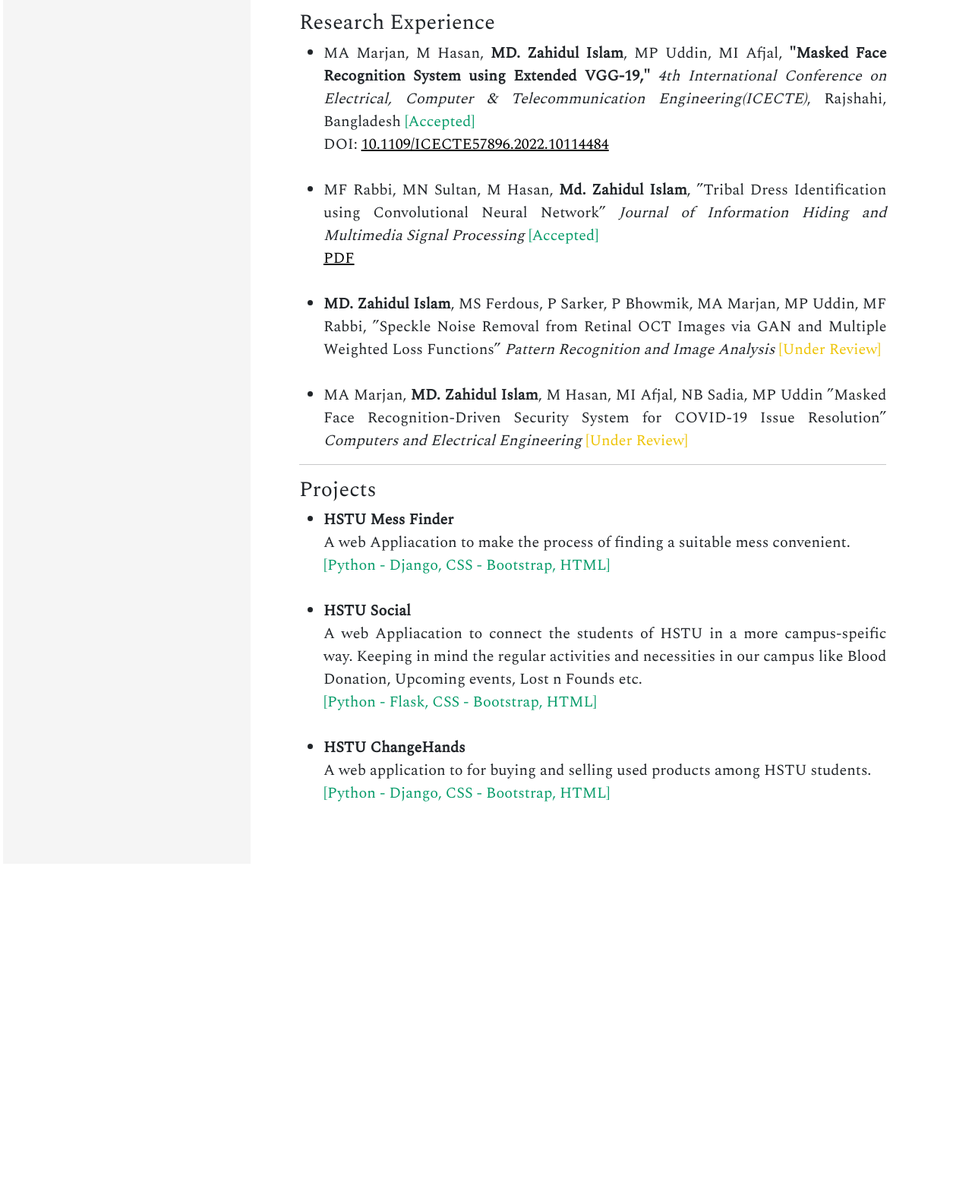
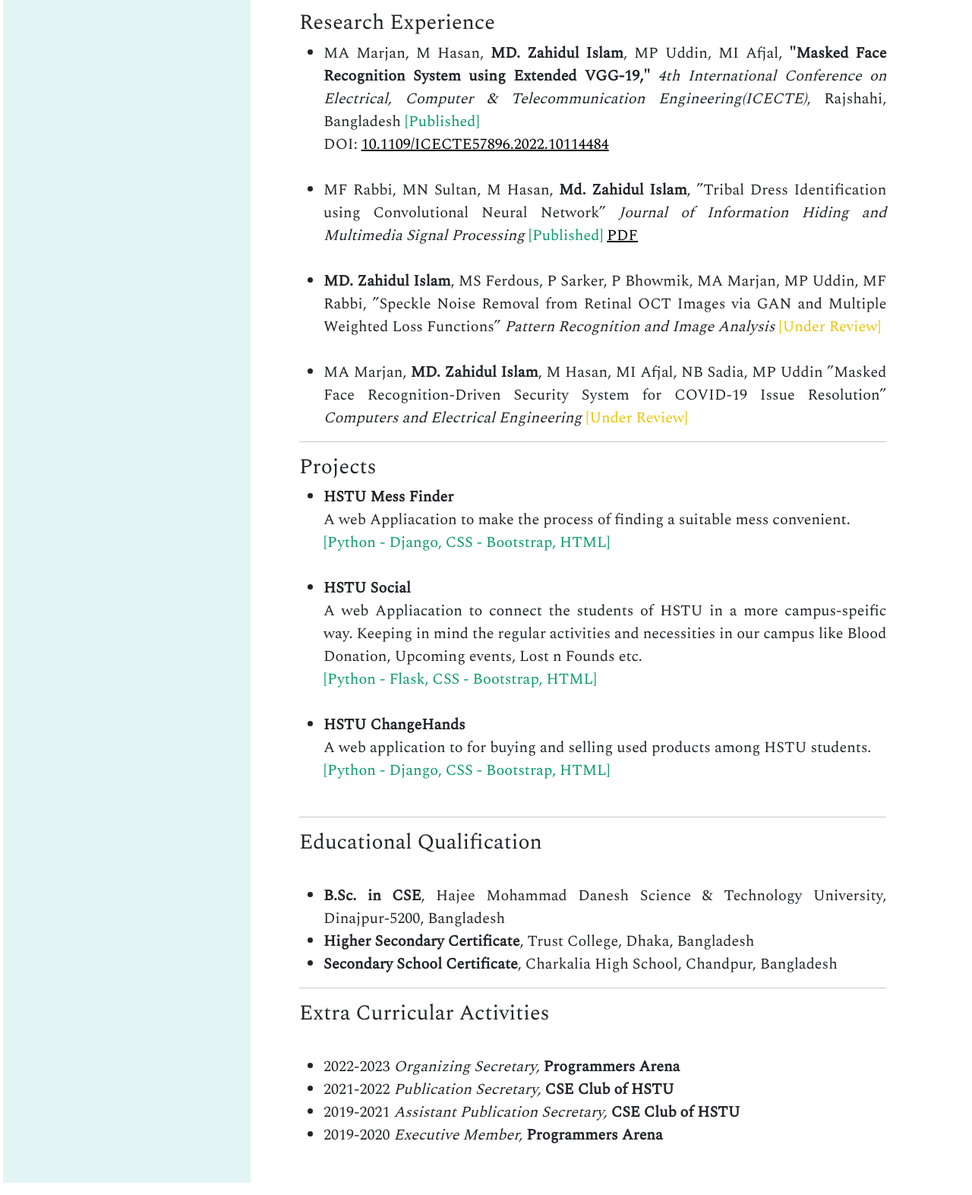
Before and after one commit to zahidcv/zahidcv.github.io, a plain HTML site: page index.html in a window 1280 px wide. Shown: the part 600-2173 px from the top of the page at 76% size. Before the commit the page ends 1753 px from the top, so only its background shows below. Drawn offline with nearby package versions, Linux system fonts and the light colour scheme.

Commit message:
added edu and extra with style change

```diff
--- a/assets/css/styles.css
+++ b/assets/css/styles.css
@@ -22,8 +22,8 @@ body {
   object-fit: cover;
 }
 .sidebar {
-  background-color:#f5f5f5;
-  font-family: "Lucida Console", "Courier New", monospace;
+  background-color:#E3F4F4;
+  font-family: 'roboto';
   /* font-family: Verdana, Arial, Helvetica, sans-serif;
   font-family: Times, "Times New Roman", Georgia, serif; */
 }
--- a/index.html
+++ b/index.html
@@ -28,6 +28,12 @@
                     <a class="nav-link" href="#projects">Projects</a>
                 </li>
                 <li class="nav-item">
+                    <a class="nav-link" href="#education">Education</a>
+                </li>
+                <li class="nav-item">
+                    <a class="nav-link" href="#extra">Extra Curricular</a>
+                </li>
+                <li class="nav-item">
                     <a class="nav-link" href="photographies.html">Photographies</a>
                 </li>
             </ul>
@@ -50,7 +56,7 @@
                         Undergrad Computer Science Student
                         <br>
                         Hajee Mohammad Danesh Science & Technology University <a href="hstu.ac.bd">(HSTU),</a>
-                        <br> Dinajpur-5200, Bangladesh <br> <hr>
+                        <br>Dinajpur-5200, Bangladesh <br> <hr>
                         <!-- <h3>Contact</h3>  -->
 
                         <!-- <i class="fa-brands fa-github"></i>  Github -->
@@ -58,8 +64,8 @@
                 </div>
                 <div class="row">
                     <div class="col m-3">
-                        <i class="fa-solid fa-location-dot"></i>  Dinajpur-5200,Bangladesh
-<br>
+                        <i class="fa-solid fa-location-dot"></i> Mohabolipur, Sadar, Dinajpur-5200, Bangladesh
+                        <br>
                         <i class="fa-brands fa-github"></i> <a href="https://www.github.com/zahidcv/">zahidcv<br></a>
                         <i class="fa-brands fa-linkedin"></i> <a href="https://www.linkedin.com/in/zahidcv/">zahidcv<br></a>
                         <!-- <a href="https://www.linkedin.com/in/zahidcv/"><i class="fa-brands fa-github"></i> Scholar<br></a> -->
@@ -100,13 +106,13 @@
                     <!-- <br> -->
                     <ul>
                         <li>
-                            MA Marjan, M Hasan,<strong> MD. Zahidul Islam</strong>, MP Uddin, MI Afjal,<strong> "Masked Face Recognition System using Extended VGG-19,"</strong>  <i>4th International Conference on Electrical, Computer & Telecommunication Engineering(ICECTE)</i>, Rajshahi, Bangladesh  <span style="color:rgb(6, 155, 105)">[Accepted]</span> <br>
+                            MA Marjan, M Hasan,<strong> MD. Zahidul Islam</strong>, MP Uddin, MI Afjal,<strong> "Masked Face Recognition System using Extended VGG-19,"</strong>  <i>4th International Conference on Electrical, Computer & Telecommunication Engineering(ICECTE)</i>, Rajshahi, Bangladesh  <span style="color:rgb(6, 155, 105)">[Published]</span> <br>
                             DOI: <a target="_blank" href="https://ieeexplore.ieee.org/document/10114484">10.1109/ICECTE57896.2022.10114484</a>
                         </li>
                         <br>
 
                         <li>
-                            MF Rabbi, MN Sultan, M Hasan,<strong> Md. Zahidul Islam</strong>, ”Tribal Dress Identification using Convolutional Neural Network” <i>Journal of Information Hiding and Multimedia Signal Processing</i> <span style="color:rgb(6, 155, 105)">[Accepted]</span> <br>
+                            MF Rabbi, MN Sultan, M Hasan,<strong> Md. Zahidul Islam</strong>, ”Tribal Dress Identification using Convolutional Neural Network” <i>Journal of Information Hiding and Multimedia Signal Processing</i> <span style="color:rgb(6, 155, 105)">[Published]</span>
                             <a target="_blank" href="https://www.jihmsp.org/2023/vol14/N3/02.JIHMSP-230501.pdf">PDF</a>
                         </li>
                         <br>
@@ -147,8 +153,8 @@
                         <br>
                     </ul>
                 </div>
-
-                <!-- <div class="">
+                <hr>
+                <div class="" id="education">
                     <h3>Educational Qualification</h3> <br>
                     <ul>
                         <li>
@@ -161,14 +167,20 @@
                             <strong>Secondary School Certificate</strong>, Charkalia High School, Chandpur, Bangladesh
                         </li>
                     </ul>
-                </div> -->
-                <!--
-                <div class="">
+                </div>
+                <hr>
+
+                <div class="" id="extra">
                     <h3>Extra Curricular Activities</h3> <br>
                     <ul>
-                        <li></li>
+                        <li>
+                            2022-2023 <i>Organizing Secretary,</i> <b>Programmers Arena </b>
+                        </li>
+                        <li>2021-2022 <i>Publication Secretary,</i> <b>CSE Club of HSTU</b> </li>
+                        <li> 2019-2021 <i>Assistant Publication Secretary,</i> <b>CSE Club of HSTU</b> </li>
+                        <li> 2019-2020 <i>Executive Member,</i> <b> Programmers Arena</b></li>
                     </ul>
-                </div> -->
+                </div>
             </div>
 
 
```
